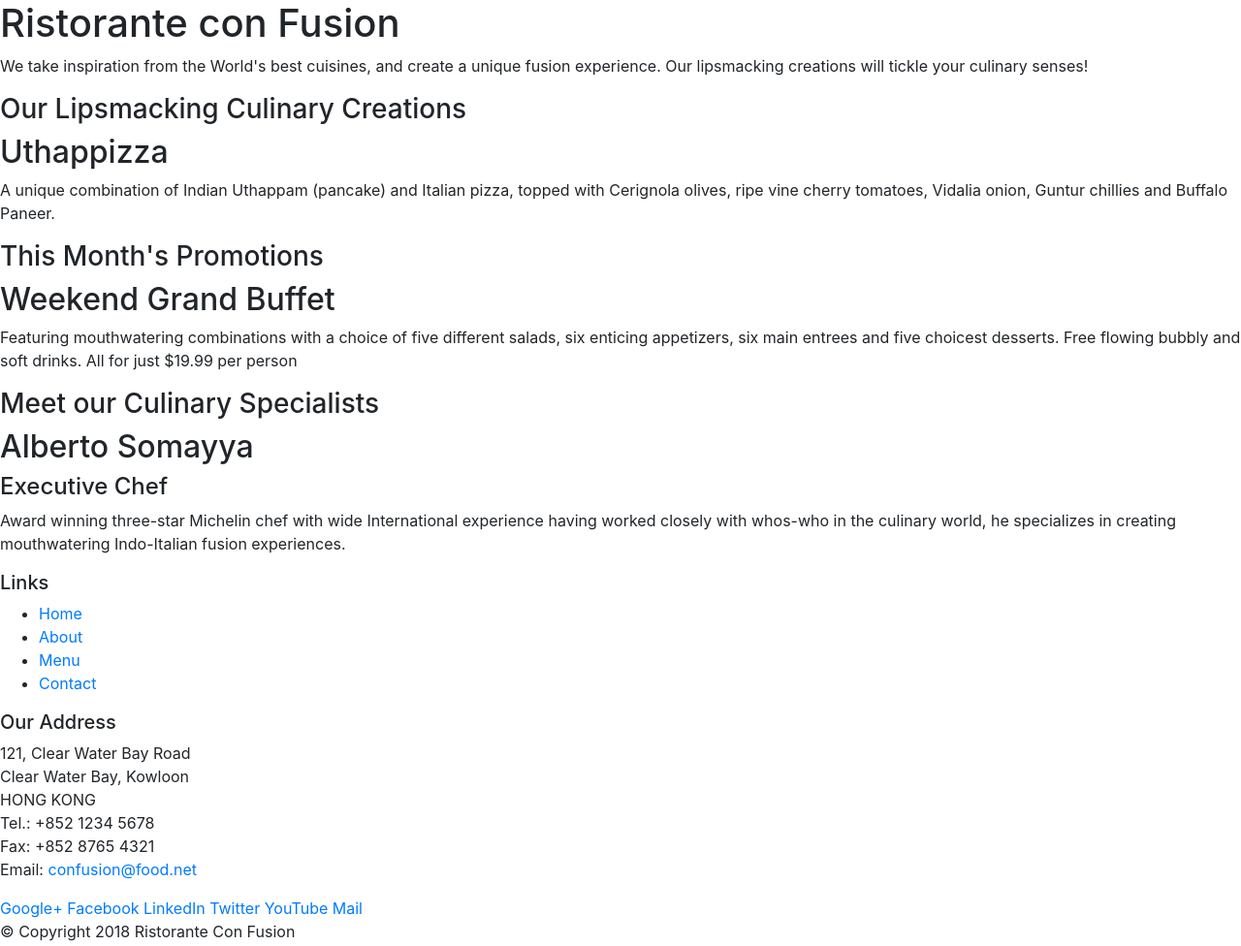
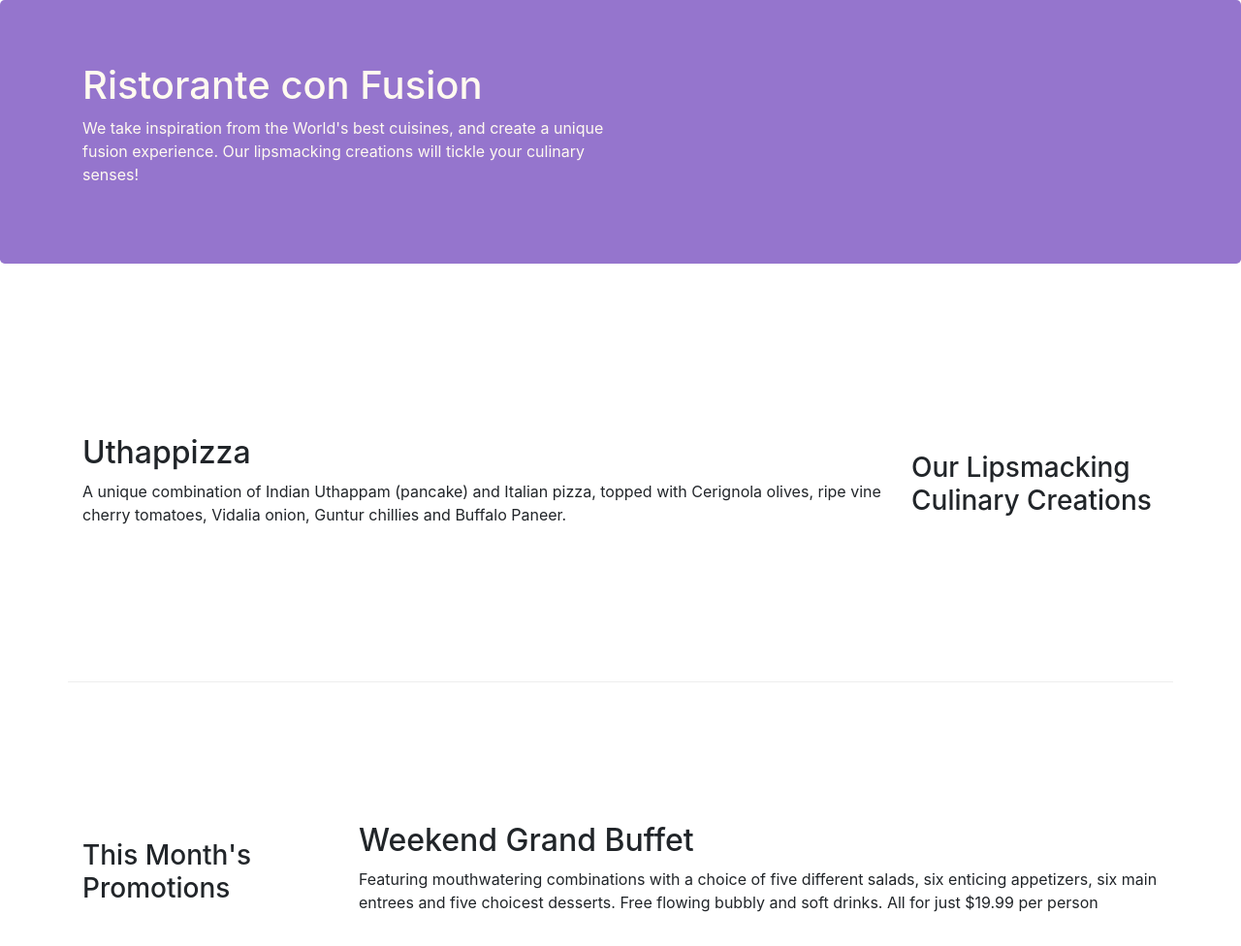
Before and after one commit to Haranselvaraj/bootstrap4, a website: page index.html in a window 1280 px wide. Shown: the top 976 px of the page at 97% size. Drawn offline with nearby package versions, Linux system fonts and the light colour scheme.

Commit message:
grid system

```diff
--- /dev/null
+++ b/css/styles.css
@@ -0,0 +1,29 @@
+.row-header{
+    margin:0px auto;
+    padding:0px;
+}
+
+.row-content {
+    margin:0px auto;
+    padding: 50px 0px 50px 0px;
+    border-bottom: 1px ridge;
+    min-height:400px;
+}
+
+.footer{
+    background-color: #D1C4E9;
+    margin:0px auto;
+    padding: 20px 0px 20px 0px;
+}
+.jumbotron {
+    padding:70px 30px 70px 30px;
+    margin:0px auto;
+    background: #9575CD ;
+    color:floralwhite;
+}
+
+address{
+    font-size:80%;
+    margin:0px;
+    color:#0f0f0f;
+}
--- a/index.html
+++ b/index.html
@@ -9,52 +9,53 @@
         <meta name="viewport" content="width=device-width, initial-scale=1, shrink-to-fit=no">
         <meta http-equiv="x-ua-compatible" content="ie=edge">
 
+        <link href="css/styles.css" rel="stylesheet">
         <!-- Bootstrap CSS -->
         <link rel="stylesheet" href="node_modules/bootstrap/dist/css/bootstrap.min.css">
 </head>
 
 <body>
 
-    <header>
-        <div>
-            <div>
-                <div>
+    <header class="jumbotron" style="background: #9575CD">
+        <div class="container">
+            <div class="row row-header">
+                <div class="col-12 col-sm-6">
                     <h1>Ristorante con Fusion</h1>
                     <p>We take inspiration from the World's best cuisines, and create a unique fusion experience. Our lipsmacking creations will tickle your culinary senses!</p>
                 </div>
-                <div>
+                <div class="col-12 col-sm">
                 </div>
             </div>
         </div>
     </header>
 
-    <div>
-        <div>
-            <div>
+    <div class="container">
+        <div class="row row-content align-items-center">
+            <div class="col-12 col-sm-4 order-sm-last col-md-3">
                 <h3>Our Lipsmacking Culinary Creations</h3>
             </div>
-            <div>
+            <div class="col col-sm order-sm-first col-md">
                 <h2>Uthappizza</h2>
                 <p>A unique combination of Indian Uthappam (pancake) and Italian pizza, topped with Cerignola olives, ripe vine cherry tomatoes, Vidalia onion, Guntur chillies and Buffalo Paneer.</p>
             </div>
         </div>
 
 
-        <div>
-            <div>
+        <div class="row row-content align-items-center">
+            <div class="col-12 col-sm-4 col-md-3">
                 <h3>This Month's Promotions</h3>
             </div>
-            <div>
+            <div class="col col-sm col-md">
                 <h2>Weekend Grand Buffet</h2>
                 <p>Featuring mouthwatering combinations with a choice of five different salads, six enticing appetizers, six main entrees and five choicest desserts. Free flowing bubbly and soft drinks. All for just $19.99 per person </p>
             </div>
         </div>
 
-        <div>
-            <div>
+        <div class="row row-content align-items-center">
+            <div class="col-12 col-sm-4 col-md-3">
                 <h3>Meet our Culinary Specialists</h3>
             </div>
-            <div>
+            <div class="col col-sm col-md">
                 <h2>Alberto Somayya</h2>
                 <h4>Executive Chef</h4>
                 <p>Award winning three-star Michelin chef with wide International experience having worked closely with whos-who in the culinary world, he specializes in creating mouthwatering Indo-Italian fusion experiences. </p>
@@ -62,19 +63,19 @@
         </div>
     </div>
 
-    <footer>
-        <div>
-            <div>
-                <div>
+    <footer class="footer">
+        <div class="container">
+            <div class="row">
+                <div class="col-4 offset-1 col-sm-2">
                     <h5>Links</h5>
-                    <ul>
+                    <ul class="list-unstyled">
                         <li><a href="#">Home</a></li>
                         <li><a href="#">About</a></li>
                         <li><a href="#">Menu</a></li>
                         <li><a href="#">Contact</a></li>
                     </ul>
                 </div>
-                <div>
+                <div class="col-7 col-sm-5">
                     <h5>Our Address</h5>
                     <address>
 		              121, Clear Water Bay Road<br>
@@ -85,8 +86,8 @@
 		              Email: <a href="mailto:confusion@food.net">confusion@food.net</a>
 		           </address>
                 </div>
-                <div>
-                    <div>
+                <div class="col-12 col-sm-4 align-self-center">
+                    <div class="text-center">
                         <a href="http://google.com/+">Google+</a>
                         <a href="http://www.facebook.com/profile.php?id=">Facebook</a>
                         <a href="http://www.linkedin.com/in/">LinkedIn</a>
@@ -96,8 +97,8 @@
                     </div>
                 </div>
            </div>
-           <div>
-                <div>
+           <div class="row justify-content-center">
+                <div class="col-auto">
                     <p>© Copyright 2018 Ristorante Con Fusion</p>
                 </div>
            </div>
```
